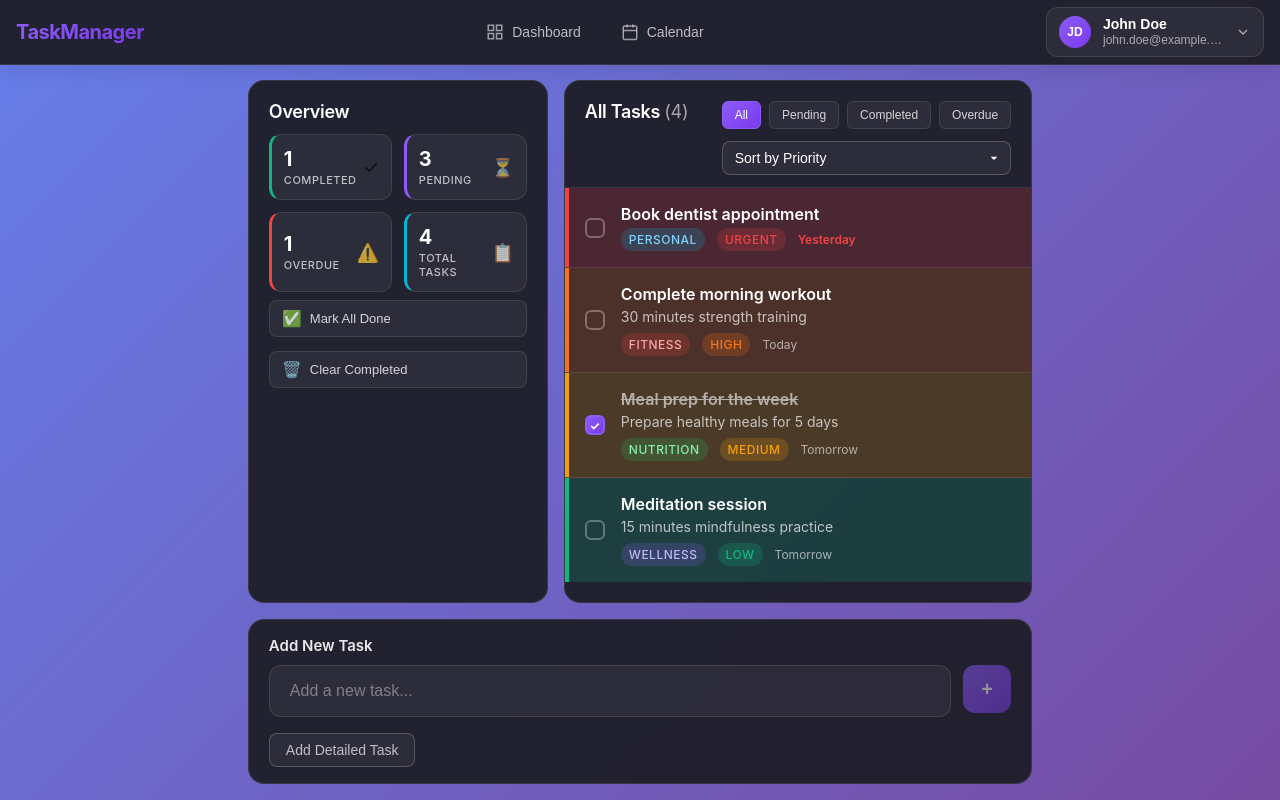
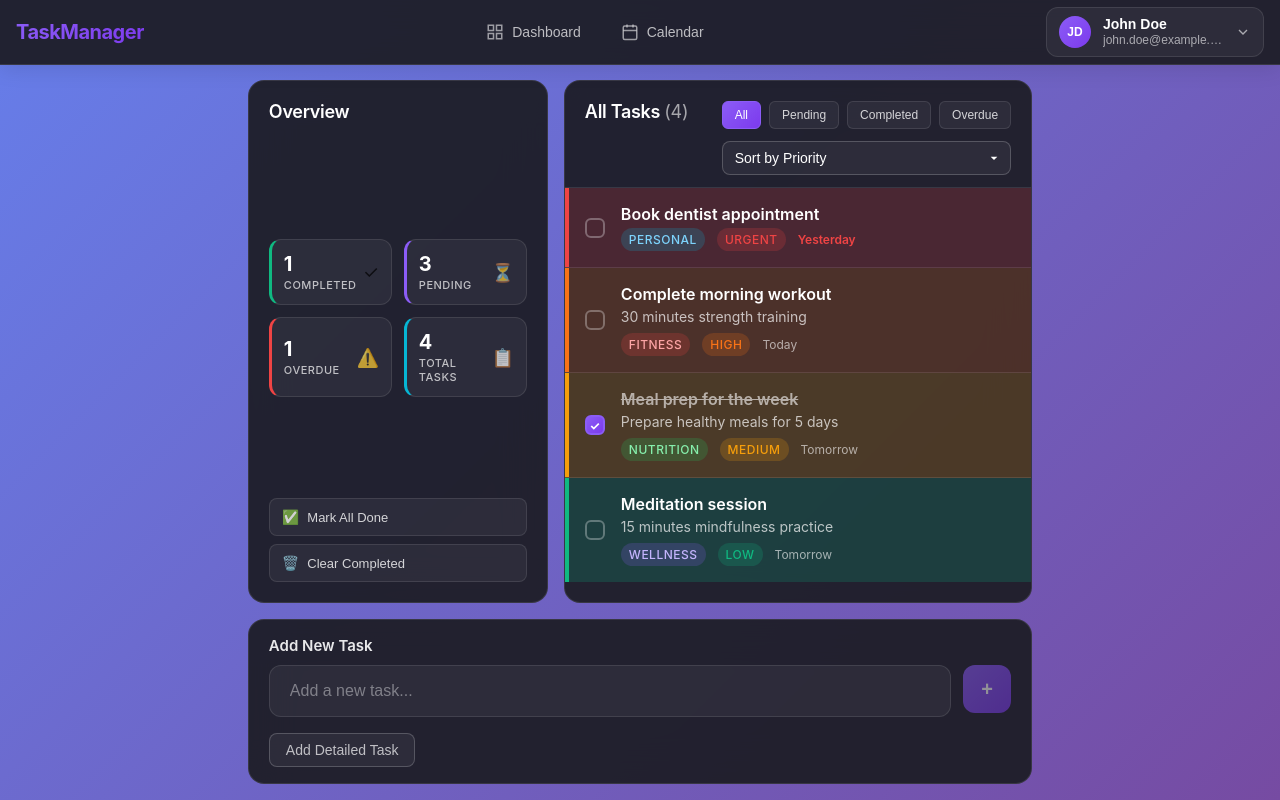
Before and after one commit to romtaugranot/llm-task-manager, an Angular app: page /dashboard in a window 1280 px wide. Built offline with nearby package versions, Linux system fonts and the light colour scheme.

Commit message:
fix: height of card components

```diff
--- a/src/app/components/dashboard/dashboard.component.html
+++ b/src/app/components/dashboard/dashboard.component.html
@@ -5,7 +5,9 @@
     <div class="top-row">
         <!-- Left: Stats Section -->
         <div class="stats-section">
+            <div class="overview-content">
                 <h2 class="section-title">Overview</h2>
+                <div class="stats-content">
                     <div class="stats-grid">
                         <div class="stat-card completed">
                             <div class="stat-content">
@@ -39,6 +41,9 @@
                             <div class="stat-icon">📋</div>
                         </div>
                     </div>
+                </div>
+            </div>
+            <div class="action-buttons">
                 <button class="action-btn" (click)="markAllCompleted()">
                     <span class="action-icon">✅</span>
                     Mark All Done
@@ -47,6 +52,7 @@
                     <span class="action-icon">🗑️</span>
                     Clear Completed
                 </button>
+            </div>
         </div>
 
         <!-- Right: Tasks -->
--- a/src/app/components/dashboard/dashboard.component.scss
+++ b/src/app/components/dashboard/dashboard.component.scss
@@ -1,3 +1,17 @@
+/* Overview content wrapper */
+.overview-content {
+    display: flex;
+    flex-direction: column;
+    flex: 1;
+}
+
+/* Stats grid container */
+.stats-content {
+    flex: 1;
+    display: flex;
+    flex-direction: column;
+    justify-content: center;
+}
 .dashboard-container {
     display: flex;
     flex-direction: column;
@@ -29,7 +43,7 @@
     font-size: 18px;
     font-weight: 600;
     color: white;
-    margin-bottom: 12px;
+    margin: 0 0 16px 0;
     letter-spacing: -0.3px;
 }
 
@@ -47,15 +61,18 @@
     border-radius: 16px;
     padding: 20px;
     border: 1px solid rgba(255, 255, 255, 0.1);
-    flex: 0 0 300px; /* Slightly smaller fixed width */
+    flex: 0 0 300px; /* Fixed width */
     display: flex;
     flex-direction: column;
+    justify-content: space-between; /* Distribute space evenly */
+    min-height: 0;
 }
 
 .stats-grid {
     display: grid;
     grid-template-columns: 1fr 1fr;
     gap: 12px;
+    margin: 0;
 }
 
 .stat-card {
@@ -115,12 +132,21 @@
     border-left: 3px solid #06b6d4;
 }
 
+/* Action buttons container */
+.action-buttons {
+    display: flex;
+    flex-direction: column;
+    gap: 8px;
+    margin: 0;
+    flex-shrink: 0; /* Don't shrink */
+}
+
 .action-btn {
     display: flex;
     align-items: center;
     gap: 8px;
     width: 100%;
-    padding: 8px 12px;
+    padding: 10px 12px;
     background: rgba(255, 255, 255, 0.05);
     border: 1px solid rgba(255, 255, 255, 0.1);
     border-radius: 8px;
@@ -129,8 +155,7 @@
     font-weight: 500;
     cursor: pointer;
     transition: all 0.3s ease;
-    margin-bottom: 6px;
-    margin-top: 8px;
+    margin: 0;
 }
 
 .action-btn:last-child {
@@ -143,7 +168,7 @@
 }
 
 .action-icon {
-    font-size: 16px;
+    font-size: 14px;
 }
 
 /* Add Task Section - Now full width */
```
Lines whose indentation alone changed are shown as unchanged.
